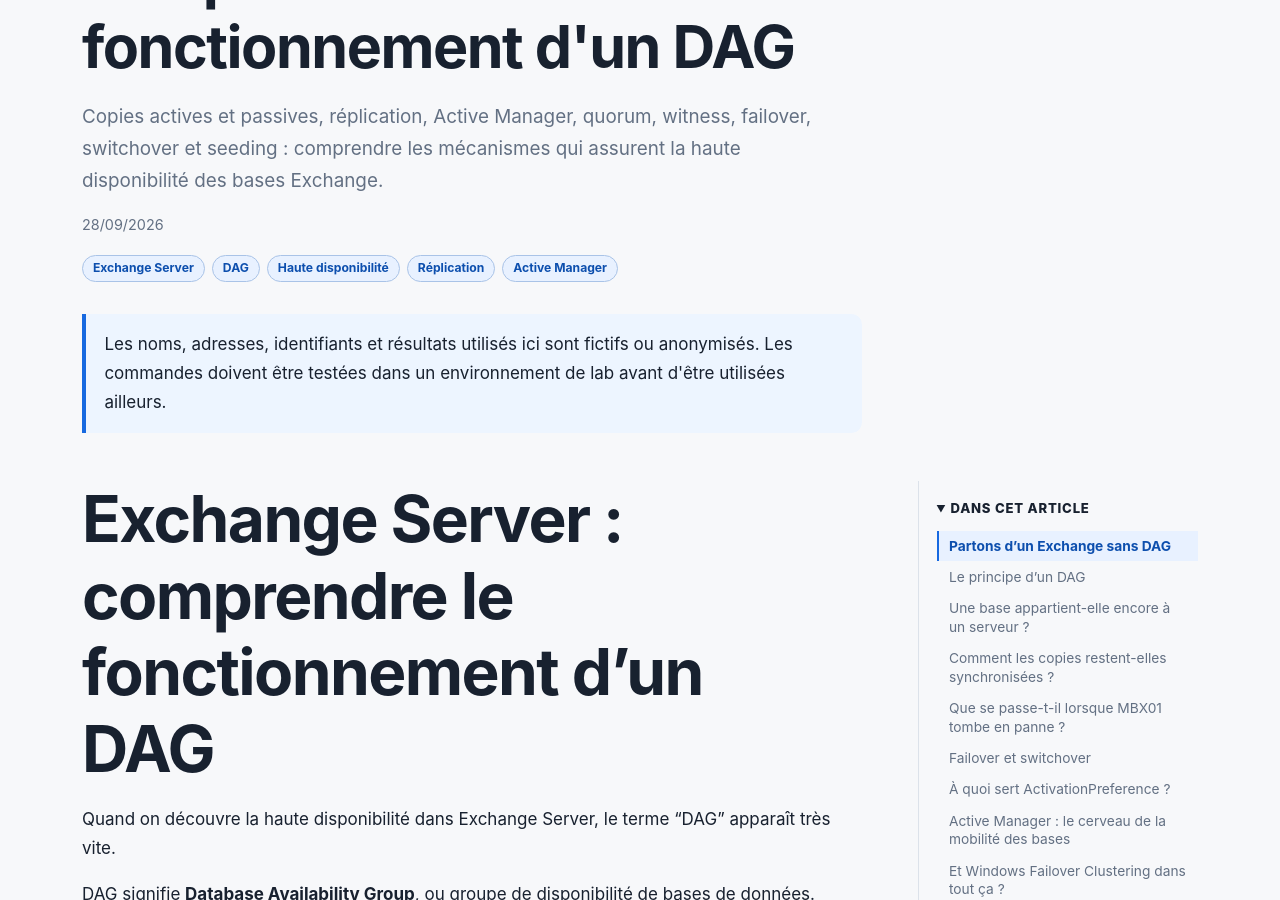
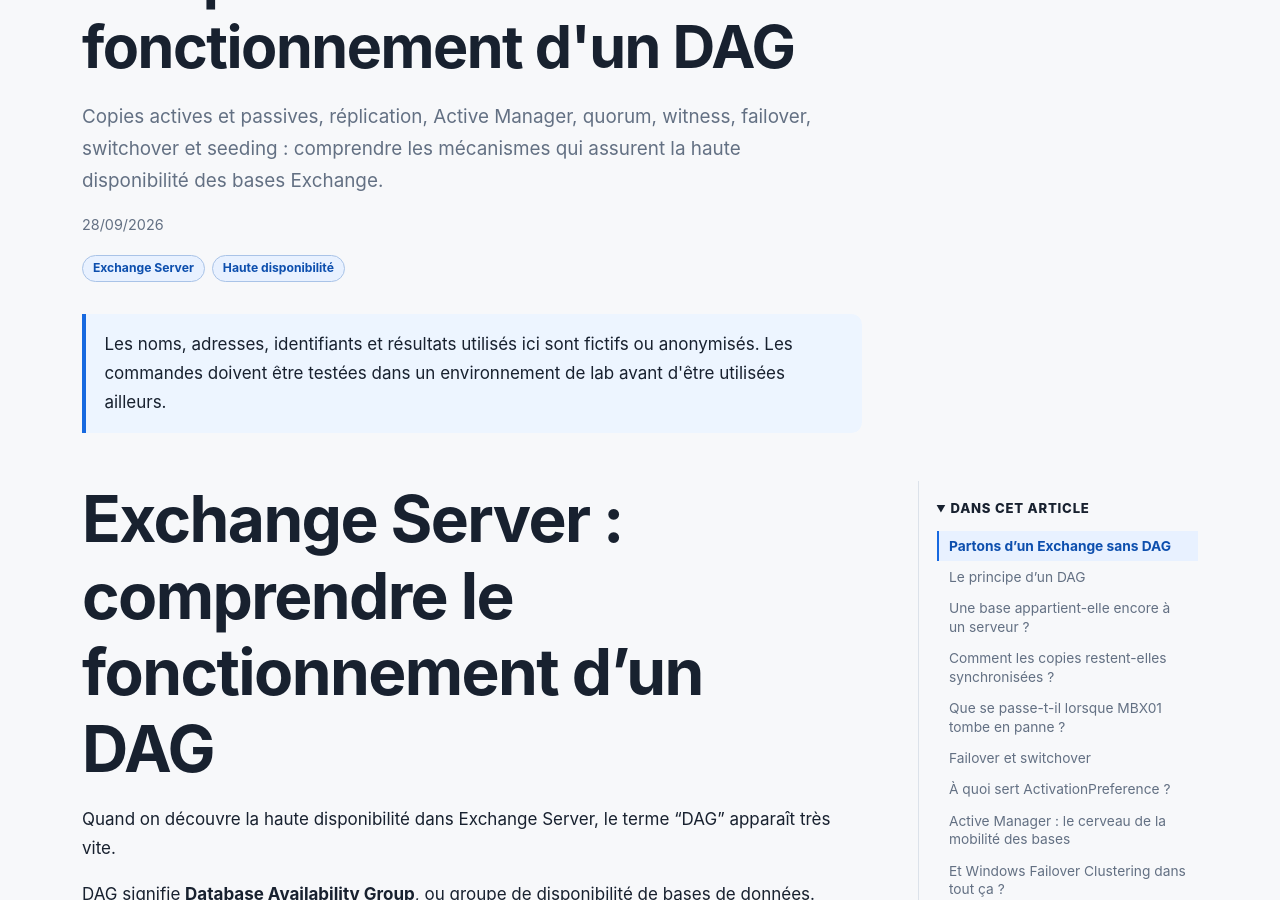
Before and after one commit to Coubiac/coubiac.github.io, a Jekyll site: the page built from _posts/2026-09-28-comprendre-fonctionnement-dag-exchange-server.md, in a window 1280 px wide and 900 px high, scrolled down 305 px. Built offline with Jekyll 4.4.1, drawn with Linux system fonts in a browser that asks for light colours.

Commit message:
Simplify article tags

```diff
--- a/_posts/2026-09-28-comprendre-fonctionnement-dag-exchange-server.md
+++ b/_posts/2026-09-28-comprendre-fonctionnement-dag-exchange-server.md
@@ -4,10 +4,7 @@
 description: "Copies actives et passives, réplication, Active Manager, quorum, witness, failover, switchover et seeding : comprendre les mécanismes qui assurent la haute disponibilité des bases Exchange."
 tags:
   - Exchange Server
-  - DAG
   - Haute disponibilité
-  - Réplication
-  - Active Manager
 mermaid: true
 ---
 
```
